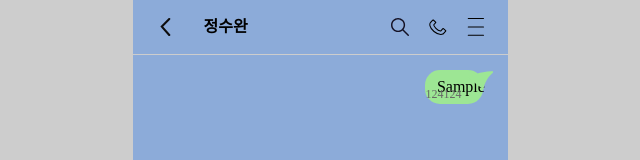
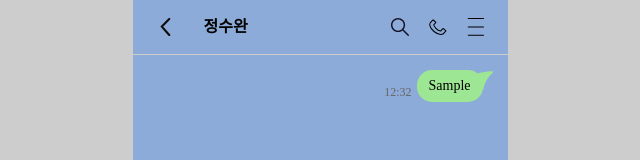
Before and after one commit to CEOS-Developers/react-messenger-19th, a React (Create React App) app: page / in a window 1280 px wide. Both pictures are taken after typing "Sample" into the empty fields and a click on the button 801 px from the left and 772 px from the top of the page. Shown: the top 160 px of the page, without its empty margins (320-960 px from the left). Built offline with nearby package versions, Linux system fonts and the light colour scheme.

Commit message:
fix: 버그 수정

```diff
--- a/src/components/units/ChatRoom/MyFirstMessage.tsx
+++ b/src/components/units/ChatRoom/MyFirstMessage.tsx
@@ -6,9 +6,9 @@ export default function MyFirstMessage(props: MyFirstMessageProps): JSX.Element
 		<MessageContainer>
 			<TextContainer>
 				<Chat>
+					<SentTime>12:32</SentTime>
+					<ChatTail />
 					<ChatBox>{props.message}</ChatBox>
-					<ChatTail />
-					<SentTime>124124</SentTime>
 				</Chat>
 			</TextContainer>
 		</MessageContainer>
@@ -28,19 +28,22 @@ const TextContainer = styled.div`
 `;
 
 const Chat = styled.div`
+	width: 100%;
 	position: relative; // 꼬리 이미지의 위치 기준점이 됩니다.
 	display: flex;
-	flex-direction: column;
-	align-items: flex-end; // ChatBox가 왼쪽에 정렬되도록 합니다.
+	justify-content: end;
+	align-items: end;
 	margin-right: 10px; // 나선형 꼬리 이미지와 충분한 공간을 확보합니다.
 `;
 
 const ChatBox = styled.div`
-	max-width: 80%;
+	width: 80%;
 	background-color: #9de694;
 	padding: 8px 12px;
 	border-radius: 15px;
-	font-size: 16px;
+	font-size: 14px;
+	word-wrap: break-word; // 긴 텍스트를 자동으로 줄바꿈합니다.
+	white-space: normal; // 텍스트의 공백을 적절히 처리합니다.
 `;
 
 const ChatTail = styled.div`
@@ -54,9 +57,6 @@ const ChatTail = styled.div`
 `;
 
 const SentTime = styled.div`
-	position: absolute;
-	bottom: 0px;
-	left: 10px;
 	font-size: 12px;
 	color: #666; // 시간 표시 색상 조절
 	padding: 2px 5px; // 필요한 경우 패딩 조절
--- a/src/components/units/ChatRoom/YourFirstMessage.tsx
+++ b/src/components/units/ChatRoom/YourFirstMessage.tsx
@@ -13,7 +13,7 @@ export default function YourFirstMessage(props: YourFirstMessageProps): JSX.Elem
 				<Chat>
 					<ChatBox>{props.message}</ChatBox>
 					<ChatTail />
-					<SentTime>12</SentTime>
+					<SentTime>23:49</SentTime>
 				</Chat>
 			</TextContainer>
 		</MessageContainer>
@@ -39,25 +39,27 @@ const TextContainer = styled.div`
 `;
 
 const ProfileName = styled.div`
-	font-size: 14px;
+	font-size: 12px;
 	color: #333;
 	margin-bottom: 5px;
 `;
 
 const Chat = styled.div`
+	width: 100%;
 	position: relative; // 꼬리 이미지의 위치 기준점이 됩니다.
 	display: flex;
-	flex-direction: column;
-	align-items: flex-start; // ChatBox가 왼쪽에 정렬되도록 합니다.
+	align-items: end;
 	margin-left: 10px; // 나선형 꼬리 이미지와 충분한 공간을 확보합니다.
 `;
 
 const ChatBox = styled.div`
-	max-width: 80%;
+	width: 80%;
 	background-color: #fff;
 	padding: 8px 12px;
 	border-radius: 15px;
-	font-size: 16px;
+	font-size: 14px;
+	word-wrap: break-word; // 긴 텍스트를 자동으로 줄바꿈합니다.
+	white-space: normal; // 텍스트의 공백을 적절히 처리합니다.
 `;
 
 const ChatTail = styled.div`
@@ -72,10 +74,7 @@ const ChatTail = styled.div`
 `;
 
 const SentTime = styled.div`
-	position: absolute;
-	bottom: 0px;
-	right: 0px;
 	font-size: 12px;
-	color: #666; // 시간 표시 색상 조절
-	padding: 2px 5px; // 필요한 경우 패딩 조절
+	color: #666;
+	margin-left: 6px;
 `;
```
